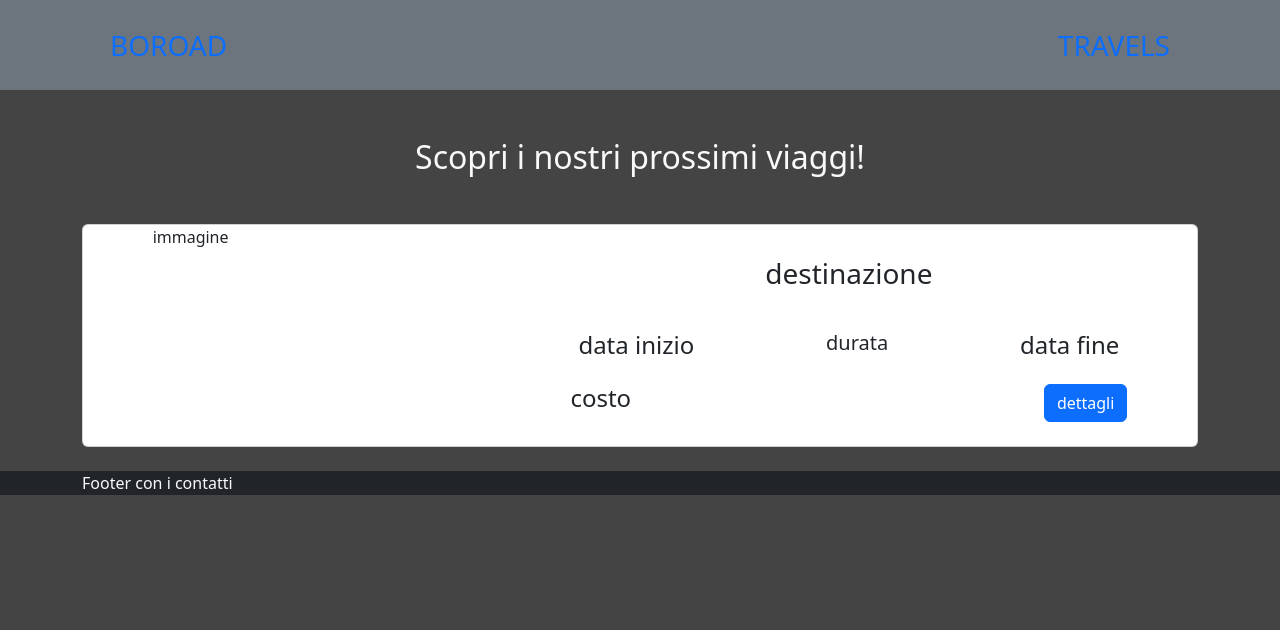
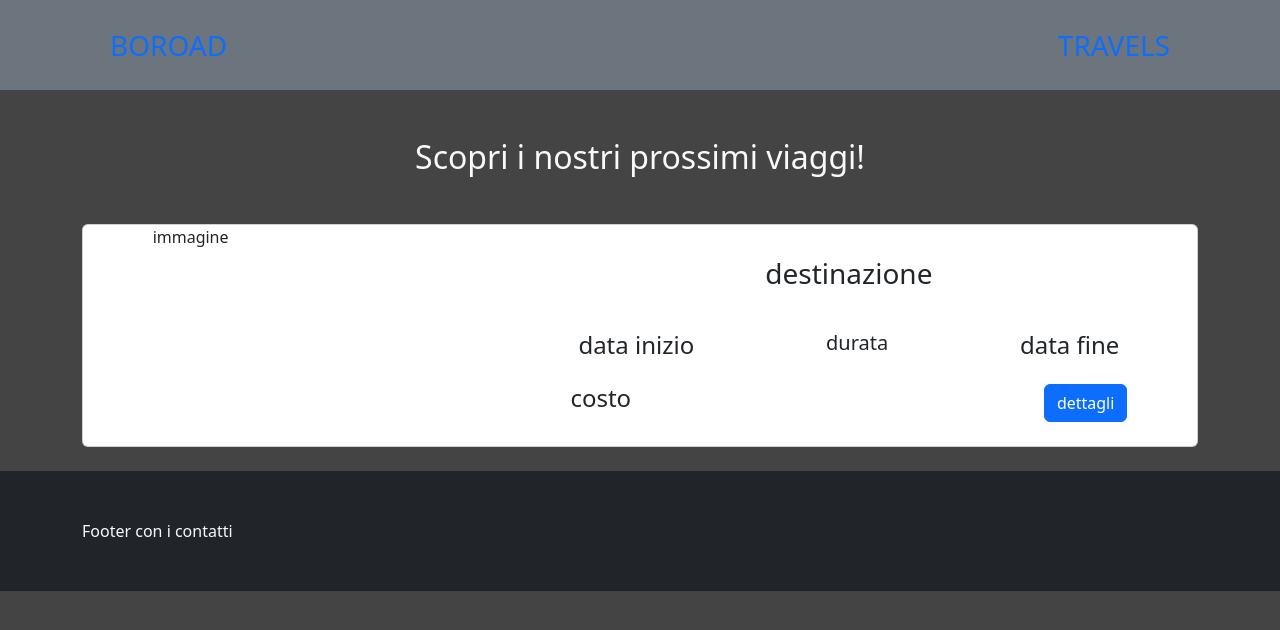
Before and after one commit to simoneburrai/boo-road-webapp, a React (Vite) app: page / in a window 1280 px wide. Shown: the top 630 px of the page. Built offline with nearby package versions, Linux system fonts and the light colour scheme.

Commit message:
feat: footer small changes

```diff
--- a/src/components/Footer.jsx
+++ b/src/components/Footer.jsx
@@ -1,6 +1,6 @@
 const Footer = () => {
     return <footer className=" bg-dark text-light">
-        <div className="container">Footer con i contatti</div>
+        <div className="container py-5">Footer con i contatti</div>
     </footer>
 }
 
```
